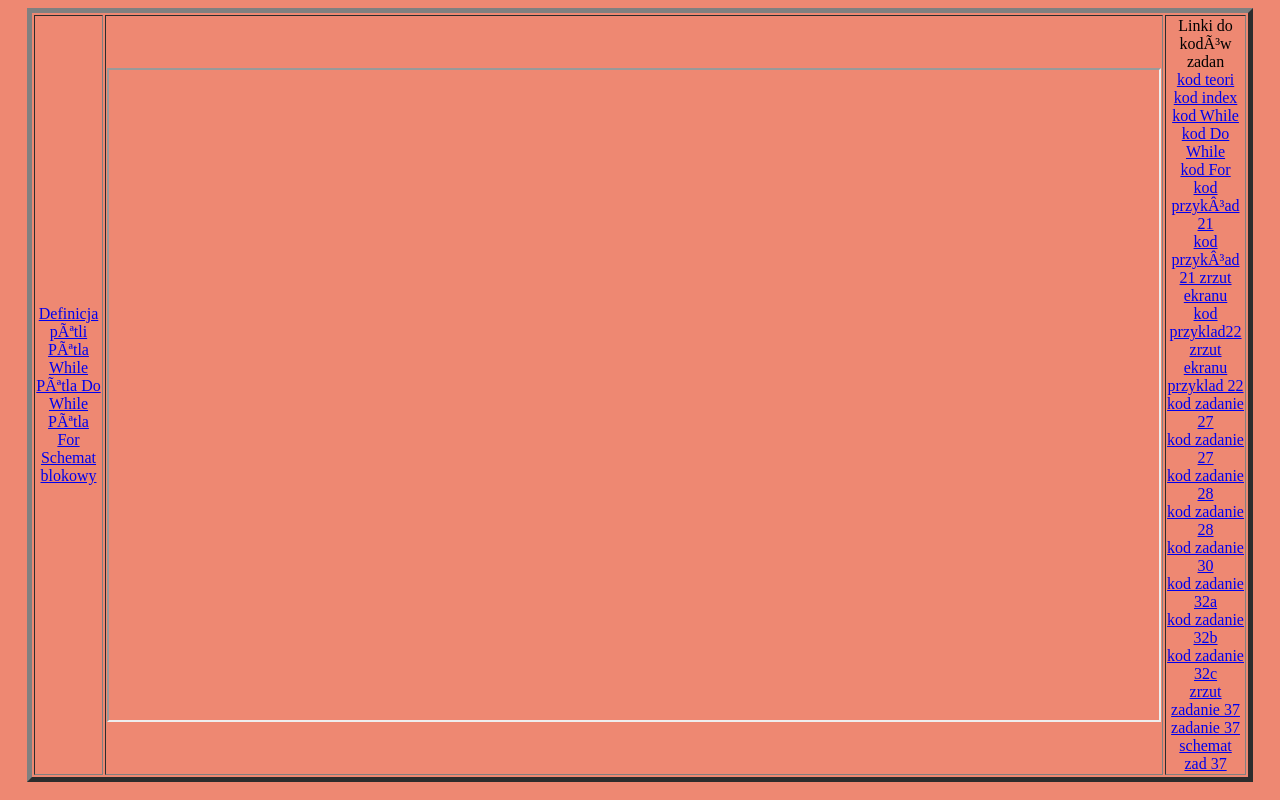
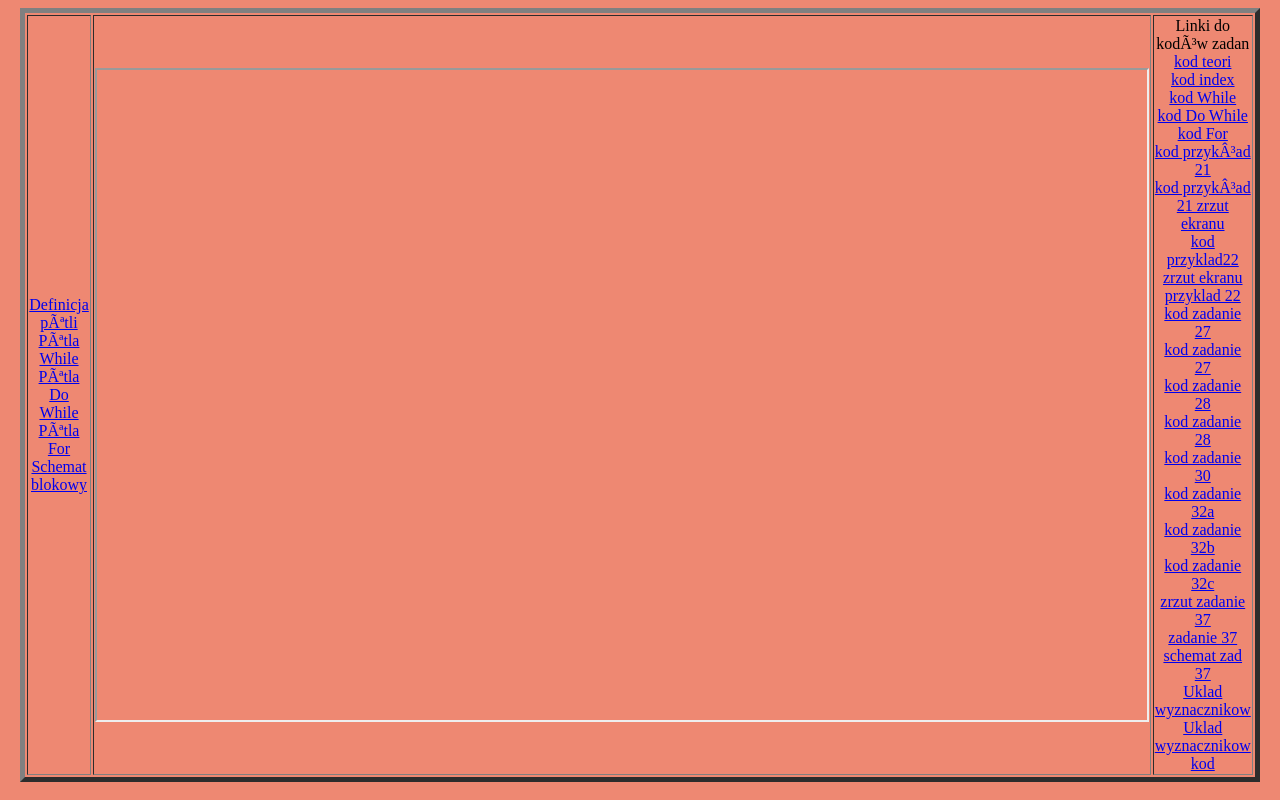
Before and after one commit to anatoliy2137/zadanies, a plain HTML site: page index.html in a window 1280 px wide. Drawn offline with Linux system fonts and the light colour scheme.

Commit message:
Update index.html

```diff
--- a/index.html
+++ b/index.html
@@ -41,6 +41,9 @@ Linki do kodów zadan <br>
 <a href="zad37.png" target="strony">zrzut zadanie 37</a> <br>
 <a href="zad37.html" target="strony">zadanie 37</a> <br>
 <a href="schemat.png" target="strony">schemat zad 37</a> <br>
+                                     <a href="zrzut.png" target="strony">Uklad wyznacznikow</a> <br>
+                                                                         <a href="uklad.html" target="strony">Uklad wyznacznikow kod</a> <br>
+
 
 
 </td>
```
